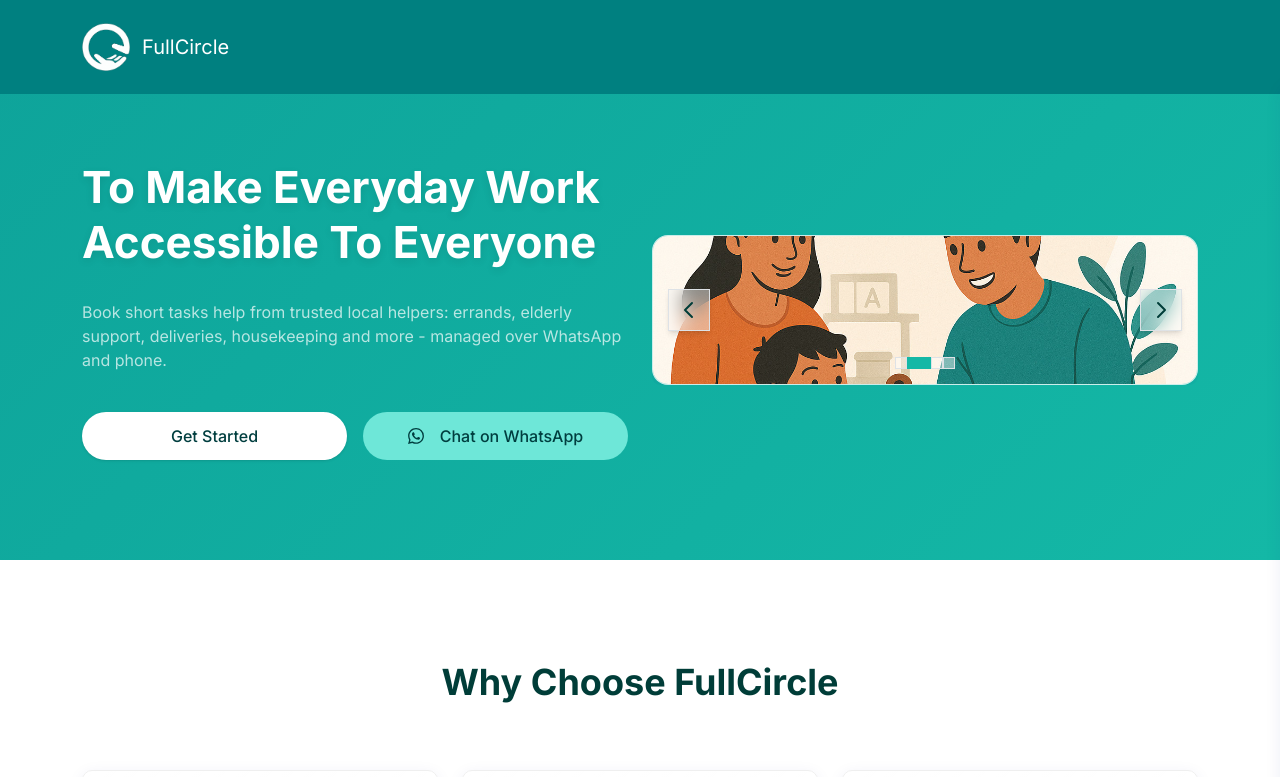
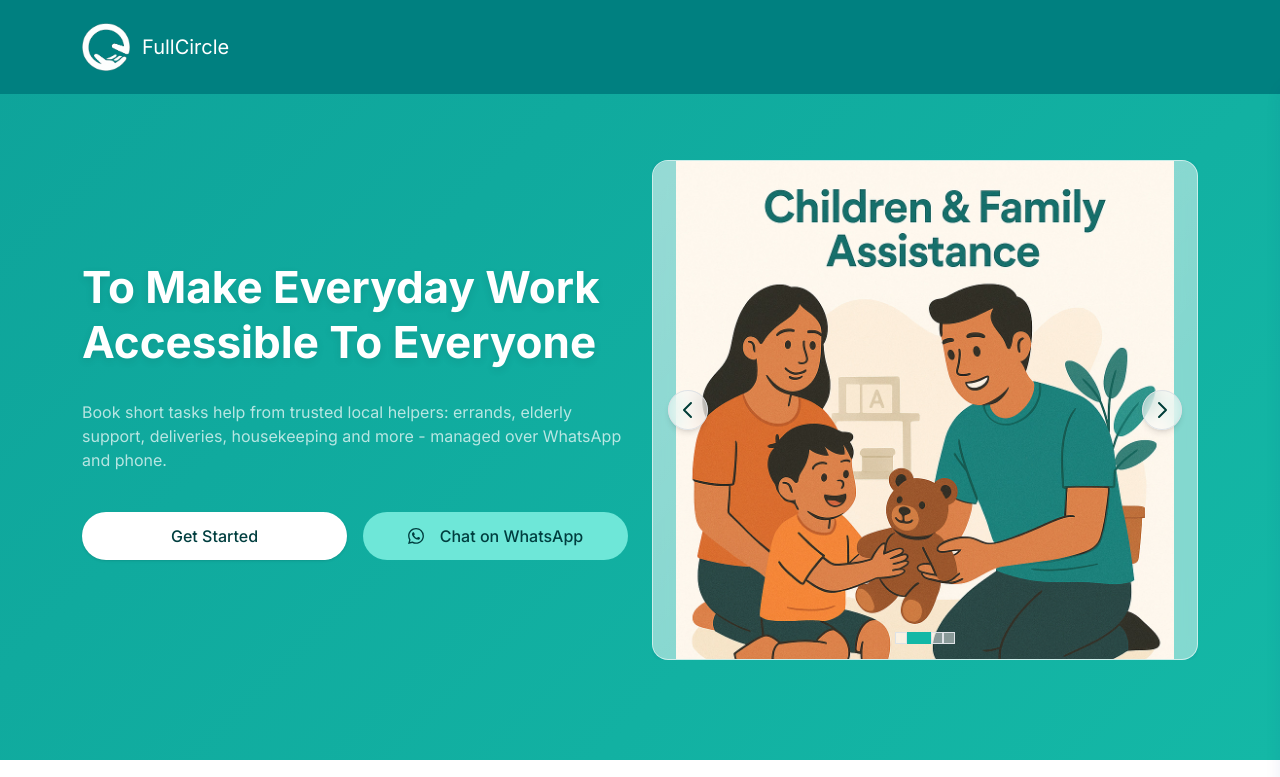
Before and after one commit to laxman-spidey/FullCircle, a Next.js app: page / in a window 1280 px wide. Shown: the top 777 px of the page. Built offline with nearby package versions, Linux system fonts and the light colour scheme.

Commit message:
#48: fixed image scaling issue and left right buttons as rounded

```diff
--- a/app/page.tsx
+++ b/app/page.tsx
@@ -759,21 +759,14 @@ export default function Home() {
         }
 
         /* Slider container to maintain height */
+        /* Slider container to maintain height */
         .slider-container {
-          min-height: 256px; /* h-64 equivalent */
-        }
-
-        @media (min-width: 768px) {
-          .slider-container {
-            min-height: 320px; /* md:h-80 equivalent */
-          }
-        }
-
-        @media (min-width: 1024px) {
-          .slider-container {
-            min-height: 384px; /* lg:h-96 equivalent */
-          }
-        }
+          width: 100%;
+          aspect-ratio: 1 / 1;
+          height: auto; /* Let aspect-ratio control height */
+          max-height: 500px; /* Optional: restrain visible size on very large screens if needed, or leave open */
+        }
+
 
         .slider-container .liquid-glass {
           position: relative;
@@ -991,14 +984,14 @@ export default function Home() {
                                 </div>
                             </div>
                             <div className="col-lg-6 col-md-12 col-12">
-                                <div className="header-image">
+                                <div className="header-image slider-container">
                                     <ImageSlider
                                         images={getInfographicImages()}
                                         autoPlay={true}
                                         interval={4000}
                                         showControls={true}
                                         showIndicators={true}
-                                        className="my-8"
+                                        className="h-full w-full"
                                     />
                                 </div>
                             </div>
--- a/components/ImageSlider.tsx
+++ b/components/ImageSlider.tsx
@@ -80,12 +80,11 @@ const ImageSlider: React.FC<ImageSliderProps> = ({
             onMouseLeave={handleMouseLeave}
         >
             {/* Slides container with liquid glass effect */}
-            <div className="relative min-h-[150px] max-h-[250px] w-full liquid-glass overflow-hidden" style={{ height: 'calc(100% - 32px)' }}>
+            <div className="relative w-full liquid-glass overflow-hidden">
                 {images.map((image, index) => (
                     <div
                         key={index}
-                        className={`absolute inset-0 transition-opacity duration-500 ease-in-out ${
-                            index === currentIndex
+                        className={`absolute inset-0 transition-opacity duration-500 ease-in-out ${index === currentIndex
                             ? "opacity-100 z-10"
                             : "opacity-0 z-0"
                             }`}
@@ -94,9 +93,7 @@ const ImageSlider: React.FC<ImageSliderProps> = ({
                             src={image}
                             alt={`Slide ${index + 1}`}
                             fill
-                            className="w-full h-full object-cover rounded-lg"
-                            // style={{ height: 'calc(100% - 32px)' }}
-                            // sizes="(max-width: 768px) 100vw, (max-width: 1200px) 50vw, 33vw"
+                            className="w-full h-full object-contain rounded-lg"
                             priority={index === 0}
                         />
                     </div>
@@ -108,7 +105,7 @@ const ImageSlider: React.FC<ImageSliderProps> = ({
                 <>
                     <button
                         onClick={goToPrevious}
-                        className="absolute left-4 top-1/2 -translate-y-1/2 bg-[var(--glass-bg)] hover:bg-white text-[var(--teal-900)] rounded-full p-2 shadow-md z-20 transition-all duration-300 focus:outline-none focus:ring-2 focus:ring-[var(--teal-500)] backdrop-blur-[var(--glass-blur)] border border-[var(--glass-border)]"
+                        className="absolute left-4 top-1/2 -translate-y-1/2 bg-[var(--glass-bg)] hover:bg-white text-[var(--teal-900)] rounded-full w-10 h-10 flex items-center justify-center shadow-md z-20 transition-all duration-300 focus:outline-none focus:ring-2 focus:ring-[var(--teal-500)] backdrop-blur-[var(--glass-blur)] border border-[var(--glass-border)] !rounded-full shrink-0 overflow-hidden"
                         aria-label="Previous slide"
                     >
                         <svg
@@ -129,7 +126,7 @@ const ImageSlider: React.FC<ImageSliderProps> = ({
 
                     <button
                         onClick={goToNext}
-                        className="absolute right-4 top-1/2 -translate-y-1/2 bg-[var(--glass-bg)] hover:bg-white text-[var(--teal-900)] rounded-full p-2 shadow-md z-20 transition-all duration-300 focus:outline-none focus:ring-2 focus:ring-[var(--teal-500)] backdrop-blur-[var(--glass-blur)] border border-[var(--glass-border)]"
+                        className="absolute right-4 top-1/2 -translate-y-1/2 bg-[var(--glass-bg)] hover:bg-white text-[var(--teal-900)] rounded-full w-10 h-10 flex items-center justify-center shadow-md z-20 transition-all duration-300 focus:outline-none focus:ring-2 focus:ring-[var(--teal-500)] backdrop-blur-[var(--glass-blur)] border border-[var(--glass-border)] !rounded-full shrink-0 overflow-hidden"
                         aria-label="Next slide"
                     >
                         <svg
@@ -157,8 +154,7 @@ const ImageSlider: React.FC<ImageSliderProps> = ({
                         <button
                             key={index}
                             onClick={() => goToSlide(index)}
-                            className={`w-3 h-3 rounded-full transition-all duration-300 ${
-                                index === currentIndex
+                            className={`w-3 h-3 rounded-full transition-all duration-300 ${index === currentIndex
                                 ? "bg-[var(--teal-500)] w-6"
                                 : "bg-[var(--glass-bg)] hover:bg-white/75 border border-[var(--glass-border)]"
                                 }`}
```
Lines whose indentation alone changed are shown as unchanged.
